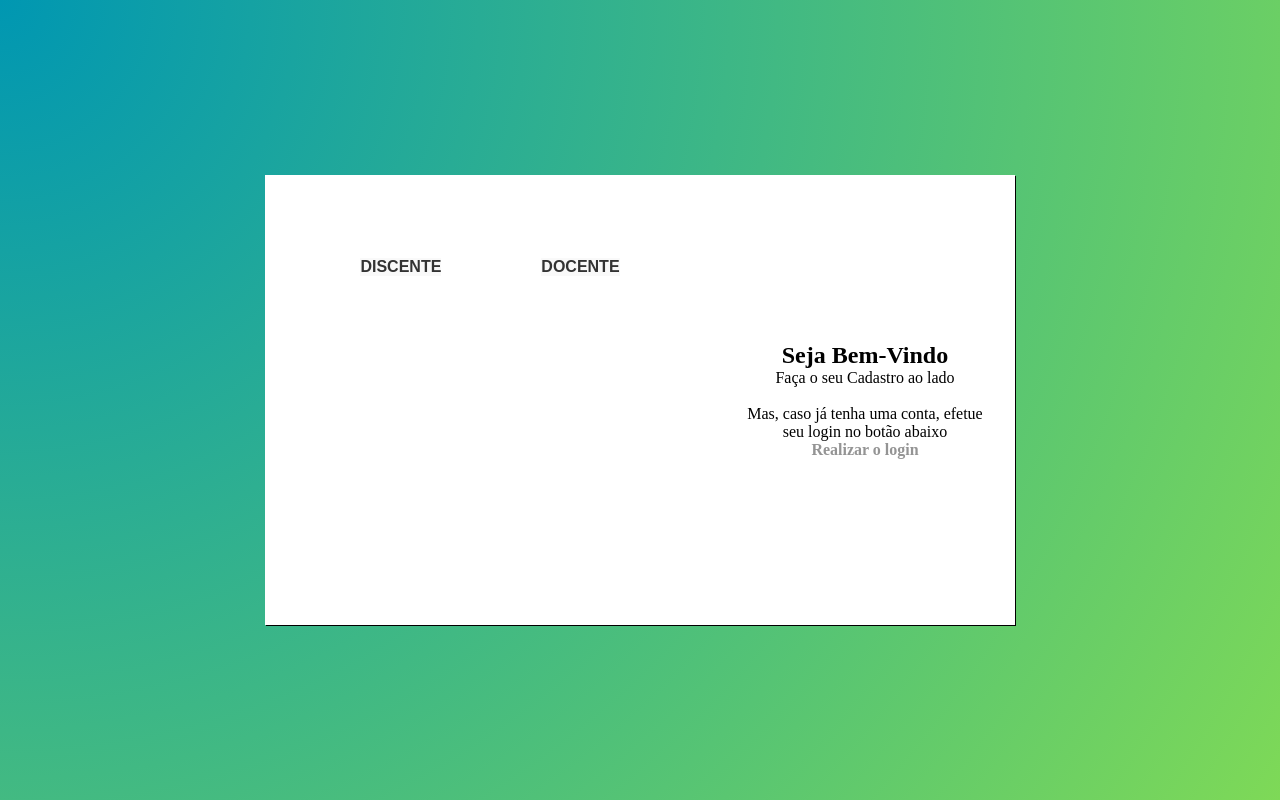
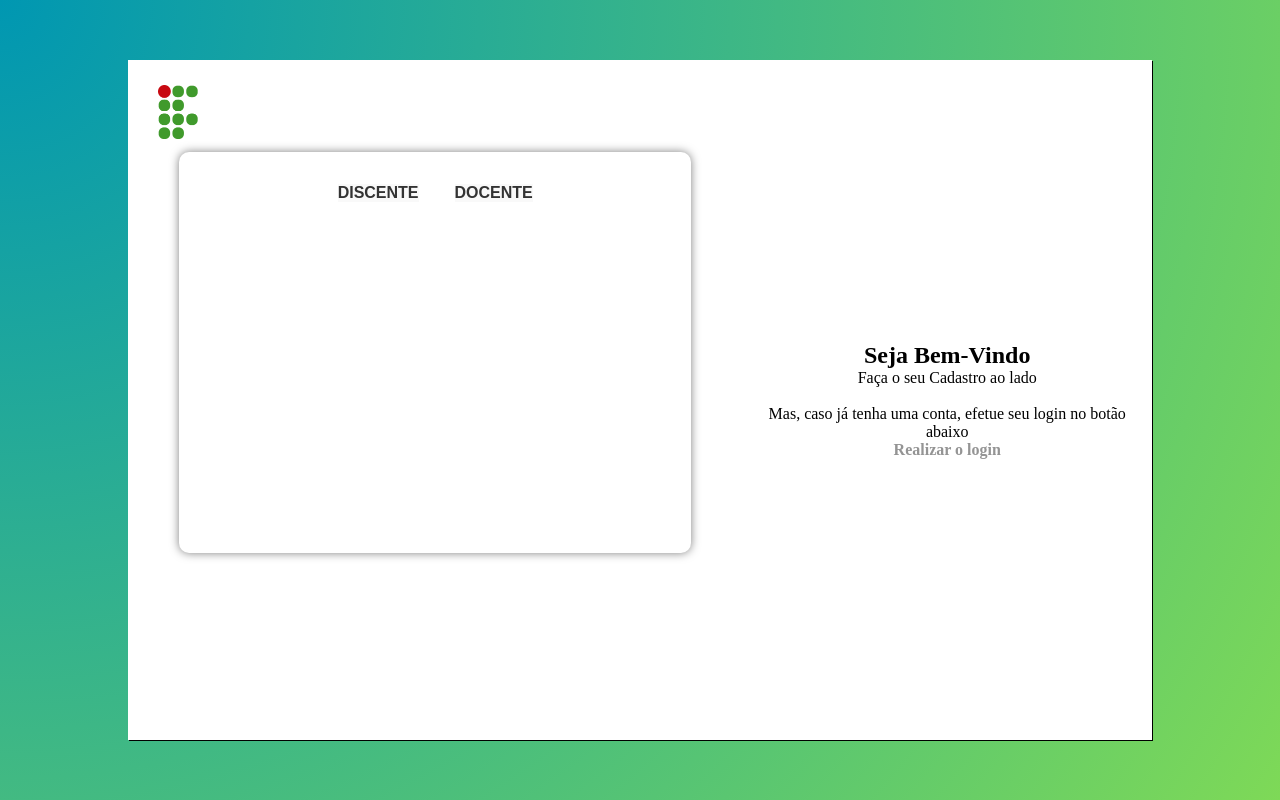
Before and after one commit to IanMRS/PI_Paranhos_Fabinho, a PHP site: page /CADASTRO/cadastro.html in a window 1280 px wide. Run offline with PHP 8.4, Linux system fonts and the light colour scheme.

Commit message:
mierda de css

```diff
--- a/PROJETO INTEGRADOR/CADASTRO/cadastro.html
+++ b/PROJETO INTEGRADOR/CADASTRO/cadastro.html
@@ -9,8 +9,11 @@
 </head>
 <body>
           <div class="container">
+            <div class="column-left">
               <div class="form-box">
-                <div class="linha"></div>
+                <div class="img">
+                  <img src="../CSS/logo_if.png" width="40px">
+              </div>
                   <div class="dropdown">
                   <button class="dropdown-button" onclick="toggleDropdown()">DISCENTE</button>
                   <div class="dropdown-content" id="dropdown-content-1">
@@ -121,6 +124,8 @@
                           </div>
                         </div>
                       </div>
+            </div>
+
                     <div class="column-right">
                       <h2>Seja Bem-Vindo</h2>
                       <p>Faça o seu Cadastro ao lado</p>
--- a/PROJETO INTEGRADOR/CSS/style.css
+++ b/PROJETO INTEGRADOR/CSS/style.css
@@ -29,25 +29,33 @@ body{
         background:radial-gradient(circle at 0% 0%, var(--p-16), var(--p-15)) ;
 }
 .container{
-  position: relative;
-  width: 750px;
-  height: 450px;
+  position: absolute;
+  width: 80%;
+  height: 85%;
   background: var(--p-17);
   box-shadow: 1px 1px black;
 }
-.container .form-box{
-  position: absolute;
+.container .column-left{
+
   width: 60%;
   height: 100%;
   background:none;
   flex-direction: column;
   justify-content: center;
   text-align: center;
+  align-items: center;
   left: 0;
-  padding: 35px 20px;
+  padding: 9% 5%;
+}
+.container .form-box{
+  background: none;
+  border-radius: 10px; /* Adicione bordas arredondadas para um efeito mais suave */
+  box-shadow: 0 0 10px rgba(0, 0, 0, 0.5); /* Adicione a sombra com desfoque */
+  padding: 3% 5%;
+
 }
 .form-box h2{
-  font-size: 32px;
+  font-size: 3em;
   color: rgb(0, 0, 0);
 }
 .form-box .input{
@@ -147,8 +155,8 @@ p{
 .dropdown {
           position: relative;
           display: inline-block;
-          padding: 3em;
-          margin-bottom: 24em;
+          padding: 1em;
+          margin-bottom: 20em;
         }
 
         .dropdown-button {
```
Also changed, not shown: PROJETO INTEGRADOR/LOGIN/index.html (+4 -6 lines). Lines whose indentation alone changed are shown as unchanged.
